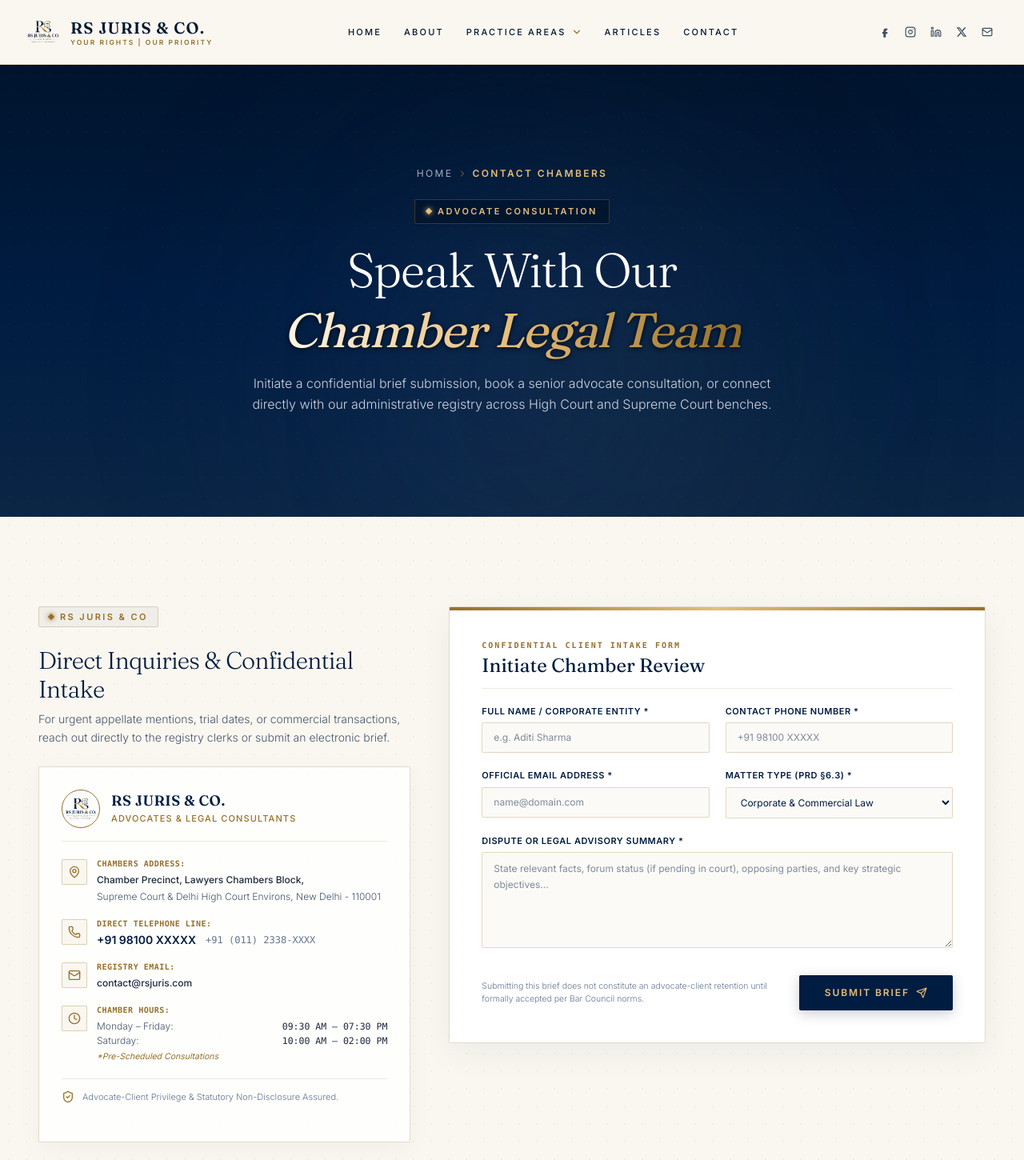
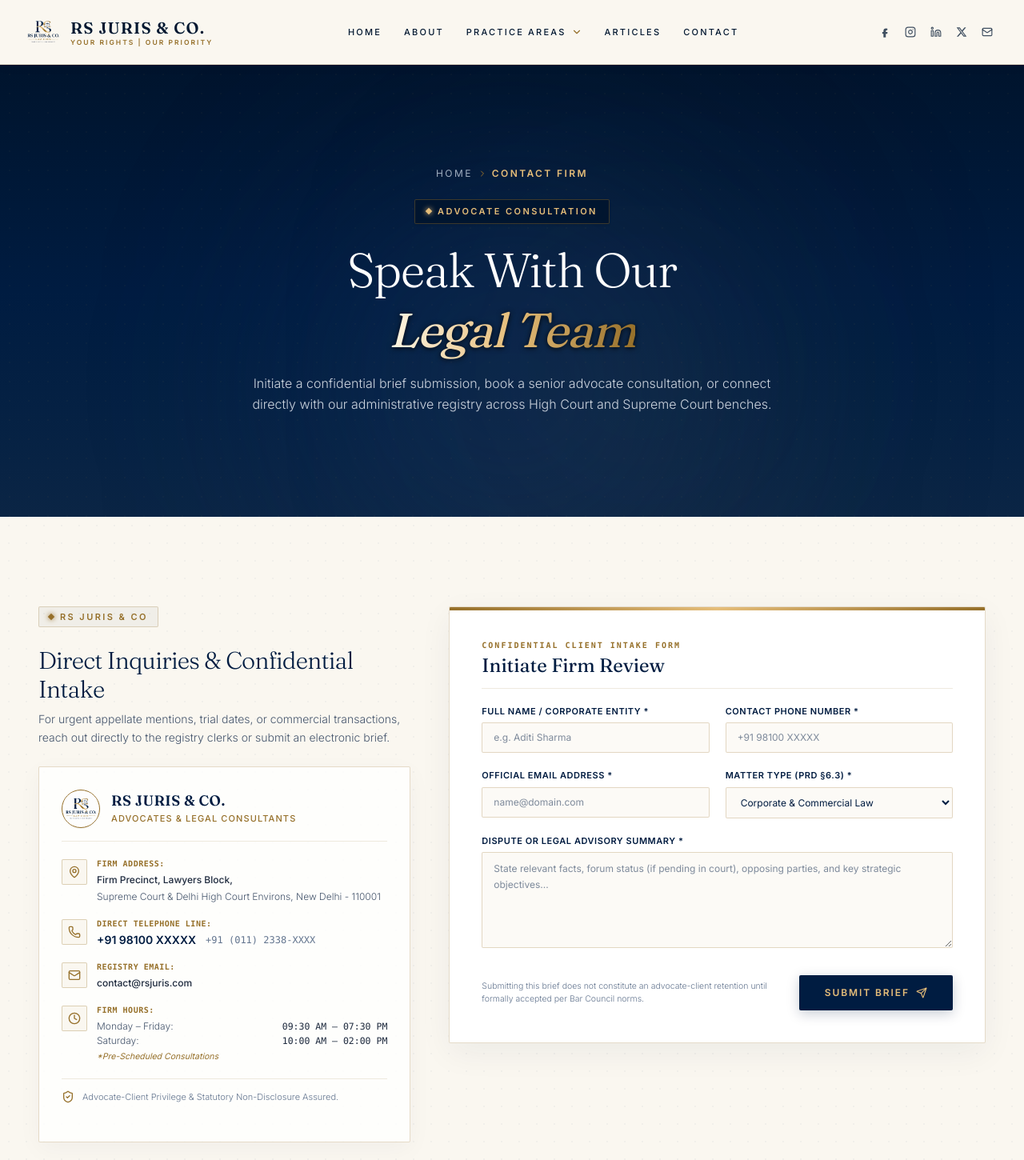
Before and after one commit to niyazp2p/rsjuris, a Next.js app: page /contact in a window 1280 px wide. Shown: the top 1450 px of the page at 80% size. Built offline with nearby package versions, Linux system fonts and the light colour scheme.

Commit message:
social pages

```diff
--- a/app/components/layout/'Footer.tsx
+++ b/app/components/layout/'Footer.tsx
@@ -35,10 +35,10 @@ const serviceLinks = [
 ];
 
 const socials = [
-  { href: "https://facebook.com", icon: FacebookIcon, label: "Facebook" },
-  { href: "https://instagram.com", icon: InstagramIcon, label: "Instagram" },
-  { href: "https://linkedin.com", icon: LinkedinIcon, label: "LinkedIn" },
-  { href: "https://twitter.com", icon: TwitterIcon, label: "X" },
+  { href: "https://www.facebook.com/profile.php?id=61594537351093&mibextid=wwXIfr&mibextid=wwXIfr", icon: FacebookIcon, label: "Facebook" },
+  { href: "https://www.instagram.com/rsjurisco?stkn=MTVkYzIxMTFhYWxjNg%3D%3D&utm_source=qr", icon: InstagramIcon, label: "Instagram" },
+  { href: "https://www.linkedin.com/in/rsjurisandco?utm_source=share_via&utm_content=profile&utm_medium=member_ios", icon: LinkedinIcon, label: "LinkedIn" },
+  { href: "https://x.com/rsjurisco?s=11", icon: TwitterIcon, label: "X" },
   { href: "mailto:contact@rsjuris.com", icon: MailIcon, label: "Email" },
 ];
 
--- a/app/components/layout/Navbar.tsx
+++ b/app/components/layout/Navbar.tsx
@@ -32,10 +32,10 @@ const navLinks = [
 ];
 
 const socials = [
-  { href: "https://facebook.com", icon: FacebookIcon, label: "Facebook" },
-  { href: "https://instagram.com", icon: InstagramIcon, label: "Instagram" },
-  { href: "https://linkedin.com", icon: LinkedinIcon, label: "LinkedIn" },
-  { href: "https://twitter.com", icon: TwitterIcon, label: "X" },
+  { href: "https://www.facebook.com/profile.php?id=61594537351093&mibextid=wwXIfr&mibextid=wwXIfr", icon: FacebookIcon, label: "Facebook" },
+  { href: "https://www.instagram.com/rsjurisco?stkn=MTVkYzIxMTFhYWxjNg%3D%3D&utm_source=qr", icon: InstagramIcon, label: "Instagram" },
+  { href: "https://www.linkedin.com/in/rsjurisandco?utm_source=share_via&utm_content=profile&utm_medium=member_ios", icon: LinkedinIcon, label: "LinkedIn" },
+  { href: "https://x.com/rsjurisco?s=11", icon: TwitterIcon, label: "X" },
   { href: "mailto:contact@rsjuris.com", icon: MailIcon, label: "Email" },
 ];
 
--- a/app/components/sections/about/AboutHero.tsx
+++ b/app/components/sections/about/AboutHero.tsx
@@ -153,7 +153,7 @@ export default function AboutHero() {
           {/* Chamber Jurisdiction */}
           <div className="flex items-center justify-center sm:justify-start gap-1.5 text-[9.5px] xs:text-[10px] sm:text-[11px] font-mono tracking-[0.16em] sm:tracking-[0.2em] uppercase text-[#E8D091]/90">
             <span className="w-1 h-1 rounded-full bg-[#C9A24D] sm:hidden shrink-0" />
-            <span>Apex Appellate & Commercial Chambers</span>
+            <span>Apex Appellate & Commercial</span>
           </div>
 
           {/* Location Badge */}
--- a/app/components/sections/about/OurCommitment.tsx
+++ b/app/components/sections/about/OurCommitment.tsx
@@ -131,7 +131,7 @@ export default function OurCommitment() {
 
           <div className="space-y-1">
             <div className="text-[10px] sm:text-[11px] font-sans font-semibold uppercase tracking-[0.24em] text-[#96702A]">
-              Chambers Trust Covenant
+              Trust Covenant
             </div>
             <h3 className="font-serif text-xl sm:text-2xl lg:text-3xl text-[#0B2545] font-light italic">
               &ldquo;Your Rights | Our Priority&rdquo;
@@ -199,7 +199,7 @@ export default function OurCommitment() {
         <div className="mt-12 sm:mt-16 pt-8 sm:pt-10 border-t border-[#96702A]/20 flex flex-col lg:flex-row items-center justify-between gap-6">
           <div className="text-center lg:text-left space-y-1">
             <div className="text-xs uppercase font-sans tracking-[0.16em] text-[#0B2545] font-semibold">
-              Engage Senior Chambers Counsel
+              Engage Senior Counsel
             </div>
             <div className="text-xs text-slate-500 font-light">
               Direct consultation before the Supreme Court, High Courts, and Central Tribunals.
@@ -212,7 +212,7 @@ export default function OurCommitment() {
               className="inline-flex items-center justify-center gap-2 px-5 py-3 rounded-[2px] border border-[#96702A]/35 hover:border-[#96702A] bg-transparent hover:bg-white/60 text-[#0B2545] hover:text-[#96702A] font-semibold text-xs uppercase tracking-[0.14em] transition-colors text-center"
             >
               <Phone className="w-3.5 h-3.5 text-[#96702A]" />
-              <span>Call Chamber Registry</span>
+              <span>Call Registry</span>
             </a>
 
             <Link
--- a/app/components/sections/contact/ContactSection.tsx
+++ b/app/components/sections/contact/ContactSection.tsx
@@ -76,7 +76,7 @@ export default function ContactSection() {
               Home
             </Link>
             <ChevronRight className="w-3 h-3 text-[#96702A]" />
-            <span className="text-[#E5BD79] font-semibold">Contact Chambers</span>
+            <span className="text-[#E5BD79] font-semibold">Contact Firm</span>
           </motion.div>
 
           {/* Eyebrow Pill */}
@@ -101,7 +101,7 @@ export default function ContactSection() {
           >
             Speak With Our <br />
             <span className="italic font-normal text-transparent bg-clip-text bg-gradient-to-r from-[#FFF6E5] via-[#E5BD79] to-[#96702A] drop-shadow-[0_1px_3px_rgba(0,0,0,0.85)]">
-              Chamber Legal Team
+            Legal Team
             </span>
           </motion.h1>
 
@@ -180,10 +180,10 @@ export default function ContactSection() {
                     </div>
                     <div className="space-y-0.5 leading-relaxed">
                       <span className="block text-[10px] font-mono uppercase tracking-wider text-[#96702A] font-semibold">
-                        Chambers Address:
+                        Firm Address:
                       </span>
                       <div className="text-slate-800 font-medium">
-                        Chamber Precinct, Lawyers Chambers Block,
+                        Firm Precinct, Lawyers Block,
                       </div>
                       <div className="text-slate-600 font-light">
                         Supreme Court &amp; Delhi High Court Environs, New Delhi - 110001
@@ -239,7 +239,7 @@ export default function ContactSection() {
                     </div>
                     <div className="space-y-1 leading-relaxed w-full">
                       <span className="block text-[10px] font-mono uppercase tracking-wider text-[#96702A] font-semibold">
-                        Chamber Hours:
+                        Firm Hours:
                       </span>
                       <div className="flex flex-col gap-0.5 text-xs">
                         <div className="flex items-baseline justify-between gap-2">
@@ -338,7 +338,7 @@ export default function ContactSection() {
                         Confidential Client Intake Form
                       </span>
                       <h3 className="font-serif text-xl sm:text-2xl text-[#001C41] font-normal mt-0.5">
-                        Initiate Chamber Review
+                        Initiate Firm Review
                       </h3>
                     </div>
 
--- a/app/components/sections/home/Hero.tsx
+++ b/app/components/sections/home/Hero.tsx
@@ -23,7 +23,7 @@ const stats = [
   },
   {
     icon: MapPin,
-    value: "Pan-India",
+    value: "National & International",
     label: "Jurisdictional Advisory",
   },
 ];
@@ -108,7 +108,7 @@ export default function Hero() {
             />
             <span className="w-1.5 h-1.5 rotate-45 border border-[#D4AF37] bg-[#D4AF37]/40 shadow-[0_0_8px_#D4AF37] shrink-0" />
             <span className="text-[10px] sm:text-[11px] font-sans uppercase tracking-[0.22em] text-[#E8D091] font-semibold">
-              Chambers of RS Juris & Co. • Advocates
+              RS Juris & Co. • Advocates
             </span>
           </motion.div>
 
--- a/app/components/sections/home/PreFooterContact.tsx
+++ b/app/components/sections/home/PreFooterContact.tsx
@@ -18,9 +18,9 @@ import {
 const contactDetails = [
   {
     icon: MapPin,
-    title: "Chamber Address",
-    primary: "Chambers of RS Juris & Co.",
-    secondary: "Supreme Court & Delhi High Court Bar Chambers",
+    title: "Firm Address",
+    primary: "RS Juris & Co.",
+    secondary: "Supreme Court & Delhi High Court",
     detail: "New Delhi, Delhi 110001, India",
     actionLabel: "View on Map",
     actionHref: "https://maps.google.com",
@@ -45,7 +45,7 @@ const contactDetails = [
   },
   {
     icon: Clock,
-    title: "Chamber Hours",
+    title: "Firm Hours",
     primary: "Monday – Friday: 09:30 AM – 07:30 PM",
     secondary: "Saturday: 10:00 AM – 03:00 PM (By Appointment)",
     detail: "Court vacation & urgent filing desk operational",
@@ -74,7 +74,7 @@ export default function PreFooterContact() {
             <div className="inline-flex items-center gap-2 px-3 py-1 rounded-[2px] border border-[#96702A]/25 bg-[#0B2545]/[0.04]">
               <span className="w-1.5 h-1.5 rotate-45 bg-[#96702A] shadow-[0_0_6px_#96702A] shrink-0" />
               <span className="text-[10px] sm:text-[11px] font-sans uppercase tracking-[0.22em] text-[#96702A] font-semibold">
-                Direct Chamber Registry
+                Direct Registry
               </span>
             </div>
 
@@ -99,7 +99,7 @@ export default function PreFooterContact() {
                 <h2 className="font-serif text-2xl sm:text-4xl lg:text-[2.6rem] text-[#0B2545] font-light tracking-tight leading-[1.14]">
                   Schedule a Consultation. <br className="hidden sm:inline" />
                   <span className="italic font-normal text-transparent bg-clip-text bg-gradient-to-r from-[#96702A] via-[#B38A33] to-[#735218]">
-                    Engage Our Chambers.
+                    Initiate Legal Counsel.
                   </span>
                 </h2>
               </div>
--- a/app/components/sections/home/WhyUs.tsx
+++ b/app/components/sections/home/WhyUs.tsx
@@ -114,7 +114,7 @@ export default function WhyUs() {
           <div className="inline-flex items-center gap-2 px-3 py-1 rounded-[2px] border border-[#96702A]/25 bg-[#0B2545]/[0.04]">
             <span className="w-1.5 h-1.5 rotate-45 bg-[#96702A] shadow-[0_0_6px_#96702A] shrink-0" />
             <span className="text-[10px] sm:text-[11px] font-sans uppercase tracking-[0.22em] text-[#96702A] font-semibold">
-              The Chamber Advantage
+              The  Advantage
             </span>
           </div>
 
@@ -127,7 +127,7 @@ export default function WhyUs() {
 
           <p className="text-slate-600 text-[13.5px] sm:text-base font-light leading-relaxed max-w-2xl">
             We bridge statutory rigor with modern commercial insight. Here is why institutions,
-            founders, and families place their trust in our chambers.
+            founders, and families place their trust in our firm.
           </p>
         </div>
 
```
Also changed, not shown: app/components/sections/home/Overview.tsx (+5 -5 lines), app/components/sections/home/PracticeVerticals.tsx (+5 -5 lines).
